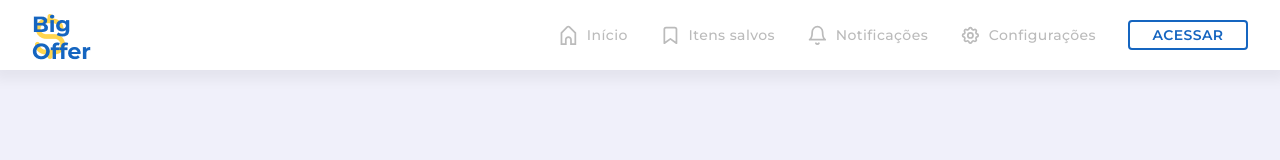
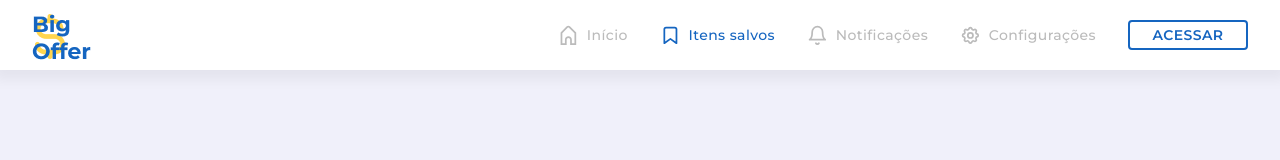
Before and after one commit to lucas95santos/bigoffer-web, a React (Create React App) app: page /salvos in a window 1280 px wide. Shown: the top 160 px of the page. Built offline with nearby package versions, Linux system fonts and the light colour scheme.

Commit message:
feat: validando links da navbar

```diff
--- a/src/components/Navbar.js
+++ b/src/components/Navbar.js
@@ -1,4 +1,5 @@
 import React, { useContext } from 'react';
+import { Link } from 'react-router-dom';
 // global context
 import { GlobalContext } from '../contexts/global';
 // icons
@@ -18,6 +19,8 @@ const Navbar = () => {
     showAuthenticationModal(true);
   };
 
+  const isRouteActive = (route) => document.location.pathname === `/${route}`;
+
   return (
     <header>
       <nav>
@@ -26,29 +29,39 @@ const Navbar = () => {
             <img src={logoImg} alt="Big Offer logo" />
 
             <ul className="navbar__menu">
-              <li className="menu__item">
-                <a href="/">
+              <li className={`menu__item ${isRouteActive('') && 'active'}`}>
+                <Link to="/">
                   <CgHome />
                   Início
-                </a>
+                </Link>
               </li>
-              <li className="menu__item">
-                <a href="/">
+              <li
+                className={`menu__item ${isRouteActive('salvos') && 'active'}`}
+              >
+                <Link to="/">
                   <FiBookmark />
                   Itens salvos
-                </a>
+                </Link>
               </li>
-              <li className="menu__item">
-                <a href="/">
+              <li
+                className={`menu__item ${
+                  isRouteActive('notificacoes') && 'active'
+                }`}
+              >
+                <Link to="/">
                   <FiBell />
                   Notificações
-                </a>
+                </Link>
               </li>
-              <li className="menu__item">
-                <a href="/">
+              <li
+                className={`menu__item ${
+                  isRouteActive('configuracoes') && 'active'
+                }`}
+              >
+                <Link to="/">
                   <HiOutlineCog />
                   Configurações
-                </a>
+                </Link>
               </li>
               <li className="menu__item">
                 <button
```
